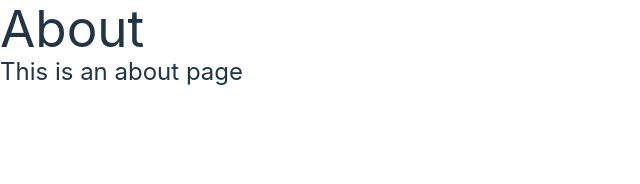
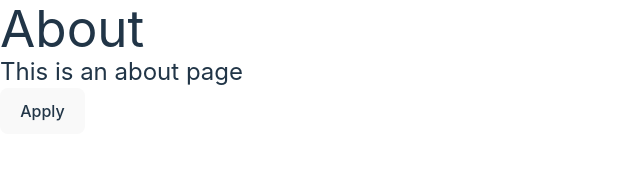
Before and after one commit to JubaStriker/react-redux, a React (Vite) app: page /about in a window 1280 px wide. Shown: the top 184 px of the page, without its empty margins (0-640 px from the left). Built offline with nearby package versions, Linux system fonts and the light colour scheme.

Commit message:
Custom button added

```diff
--- a/src/index.css
+++ b/src/index.css
@@ -11,6 +11,12 @@
   }
   h3{
     @apply text-2xl
+  }
+}
+
+@layer components {
+  .btn {
+  @apply  px-3 py-2 bg-purple-400 rounded-md
   }
 }
 
--- a/src/pages/About.tsx
+++ b/src/pages/About.tsx
@@ -3,6 +3,8 @@ const About = () => {
         <div>
             <h1>About</h1>
             <h3>This is an about page</h3>
+
+            <button className="btn">Apply</button>
         </div>
     );
 };
```
